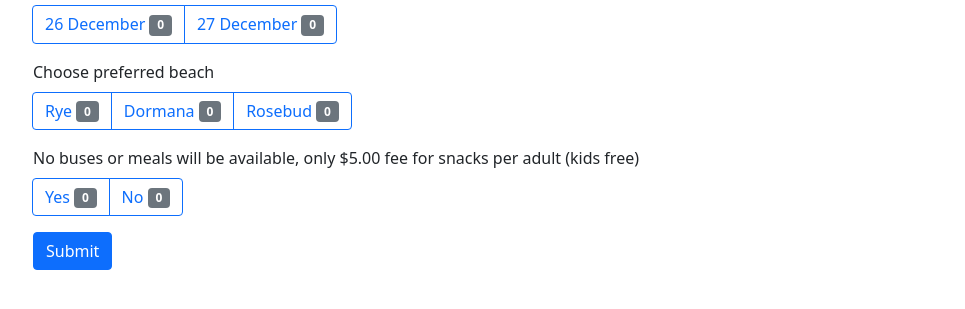
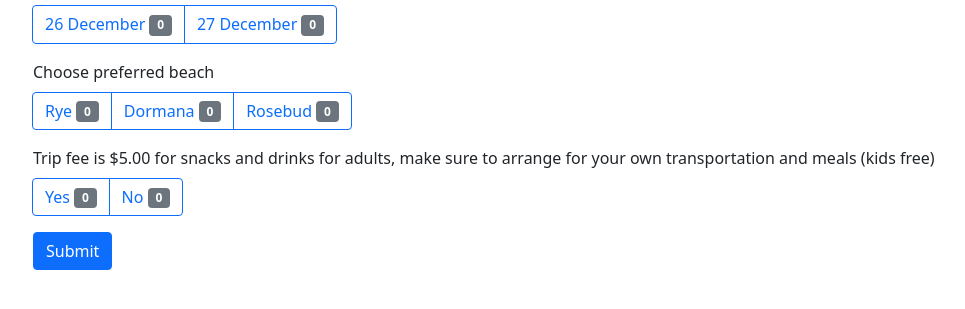
Before and after one commit to tonymelek/polls, a plain HTML site: page index.html in a window 1280 px wide. Shown: the part 89-398 px from the top of the page, without its empty margins (49-1014 px from the left). Drawn offline with nearby package versions, Linux system fonts and the light colour scheme; no server answers.

Commit message:
Update index.html

```diff
--- a/index.html
+++ b/index.html
@@ -48,7 +48,7 @@
                             {{q2c.ch3}}</sup></label>
 
                 </div>
-                <p>No buses or meals will be available, only $5.00 fee for snacks per adult (kids free)</p>
+                <p> Trip fee is $5.00 for snacks and drinks for adults, make sure to arrange for your own transportation and meals (kids free)</p>
                 <div class="btn-group" role="group" aria-label="Basic radio toggle button group">
                     <input id="q3-ch1" class="btn-check" type="radio" v-model="q3" value="Yes" />
                     <label for="q3-ch1" class="btn btn-outline-primary">Yes <sup
```
